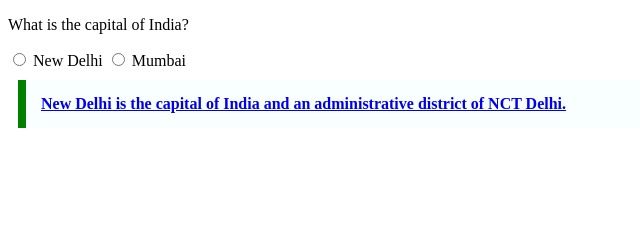
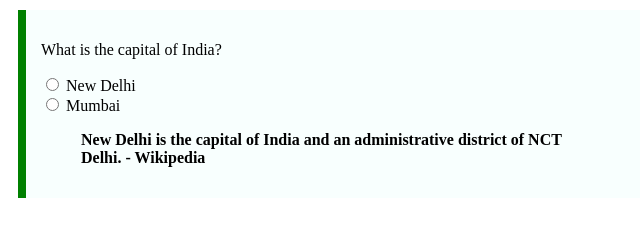
Before and after one commit to acciojob/trivia-Nayankyadav, a website: page main.html in a window 1280 px wide. Shown: the whole page, without its empty margins (0-640 px from the left). Drawn offline with Linux system fonts and the light colour scheme.

Commit message:
created a submission

```diff
--- a/main.html
+++ b/main.html
@@ -1,44 +1,25 @@
 <!DOCTYPE html>
-
 <html>
-
 <head>
-	<link rel="stylesheet" href="styles.css">
 <style>
-	  .quote {
+  .question-space {
     max-width: 600px;
     margin: 10px;
     padding: 15px;
     border-left: 8px solid green;
     background-color: #f8fffe;
+  }
+  .quote {
     font-weight: bold;
   }
 </style>
 </head>
-
 <body>
-	<!-- the entire body must be written by student -->
+  <div class="question-space">
     <p>What is the capital of India?</p>
-	<form>
-		<input type="radio" name="capital" value="New Delhi"> New Delhi</input>
-		<input type="radio" name="capital" value="Mumbai"> Mumbai</input>
-	</form>
-	<blockquote class="quote" >
-
-		<a href="https://course.acciojob.com/open-web-editor?question=2f6a4b6c-4d7f-4a19-a009-d15349e5e914">New Delhi is the capital of India and an administrative district of NCT Delhi.</a>
-	</blockquote>
+    <input type="radio" name="capital" value="New Delhi"> New Delhi<br>
+    <input type="radio" name="capital" value="Mumbai"> Mumbai<br>
+    <blockquote class="quote">New Delhi is the capital of India and an administrative district of NCT Delhi. - Wikipedia</blockquote>
+  </div>
 </body>
 </html>
-
-
-
-
-
-
-
-    <script type="text/javascript" src="./script.js">
-</script>
-
-</body>
-
-</html>
```
Lines whose indentation alone changed are shown as unchanged.
